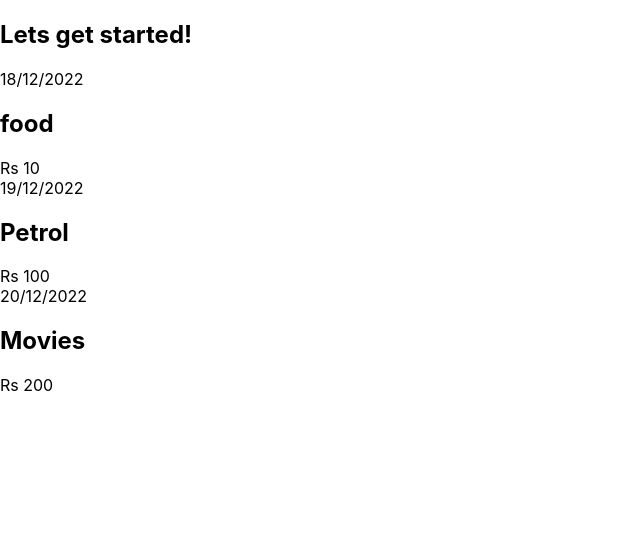
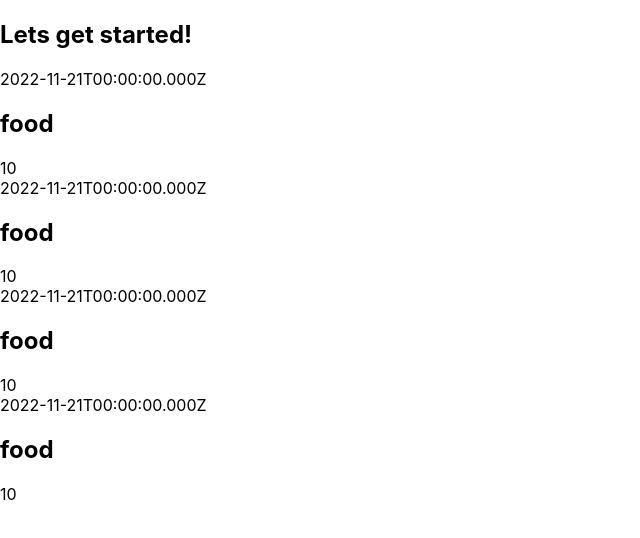
Before and after one commit to tanukeshari/tanukeshari-expenseitem, a React (Create React App) app: page / in a window 1280 px wide. Shown: the top 538 px of the page, without its empty margins (0-640 px from the left). Built offline with nearby package versions, Linux system fonts and the light colour scheme.

Commit message:
propsreact.js-

```diff
--- a/src/App.js
+++ b/src/App.js
@@ -26,11 +26,54 @@
 
 import ExpenseItem from "./ExpenseItem";
 function App(){
+
+  const expenses=[
+    {
+      id:'e1',
+      title:'Brush',
+      amount:20,
+      Date:new Date(2021, 6,17),
+    },
+    { id: 'e2',
+    title:' food ',
+    amount:10,
+     Date : new Date(2022,2,20)},
+    { id: 'e3',
+    title:'petrol',
+    amount :100,
+     Date: new Date(2022, 3, 21) },
+
+    { id: 'e4',
+    title:'movies',
+    amount: 200,
+    Date: new Date (2022, 4, 22)},
+
+  ];
   return (
     <div>
       <h2>Lets get started!</h2>
 
-      <ExpenseItem></ExpenseItem>
+
+      <ExpenseItem title={expenses[0].title}
+      amount={expenses[0].amount}
+      date={expenses[0].date}>
+      </ExpenseItem>
+
+      <ExpenseItem title={expenses[1].title}
+      amount={expenses[1].amount}
+      date={expenses[1].date}>
+      </ExpenseItem>
+
+
+      <ExpenseItem title={expenses[2].title}
+      amount={expenses[2].amount}
+      date={expenses[2].date}>
+      </ExpenseItem>
+
+      <ExpenseItem title={expenses[3].title}
+      amount={expenses[3].amount}
+      date={expenses[3].date}>
+      </ExpenseItem>
 
     </div>
   );
--- a/src/ExpenseItem.js
+++ b/src/ExpenseItem.js
@@ -1,24 +1,36 @@
-function ExpenseItem() {
-    return (
-        <div>
-            <div>18/12/2022</div>
-            <div>
-                <h2>food</h2>
-                <div>Rs 10</div>
-            </div>
+function ExpenseItem(props) {
+  const expenseDate= new Date (2022, 10, 21);
+  const expenseTitle= 'food';
+  const expenseAmount= 10;
 
-            <div>19/12/2022</div>
-            <div>
-                <h2>Petrol</h2>
-                <div>Rs 100</div>
-            </div>
 
-            <div>20/12/2022</div>
-            <div>
-                <h2>Movies</h2>
-                <div>Rs 200</div>
-            </div>
-        </div>
+//          <div>
+//             /* <div>18/12/2022</div>
+//             <div>
+//                 <h2>food</h2>
+//                 <div>Rs 10</div>
+//             </div>
+
+//             <div>19/12/2022</div>
+//             <div>
+//                 <h2>Petrol</h2>
+//                 <div>Rs 100</div>
+//             </div>
+
+//             <div>20/12/2022</div>
+//             <div>
+//                 <h2>Movies</h2>
+//                 <div>Rs 200</div>
+//             </div>
+//         </div> */
+return(
+<div className= 'expense-item'>
+    <div>{expenseDate.toISOString()}</div>
+    <div className='expense-item_description'>
+        <h2>{expenseTitle}</h2>
+        <div className='expense-item_price'>{expenseAmount}</div>
+    </div>
+</div>
 
 
     );
```
